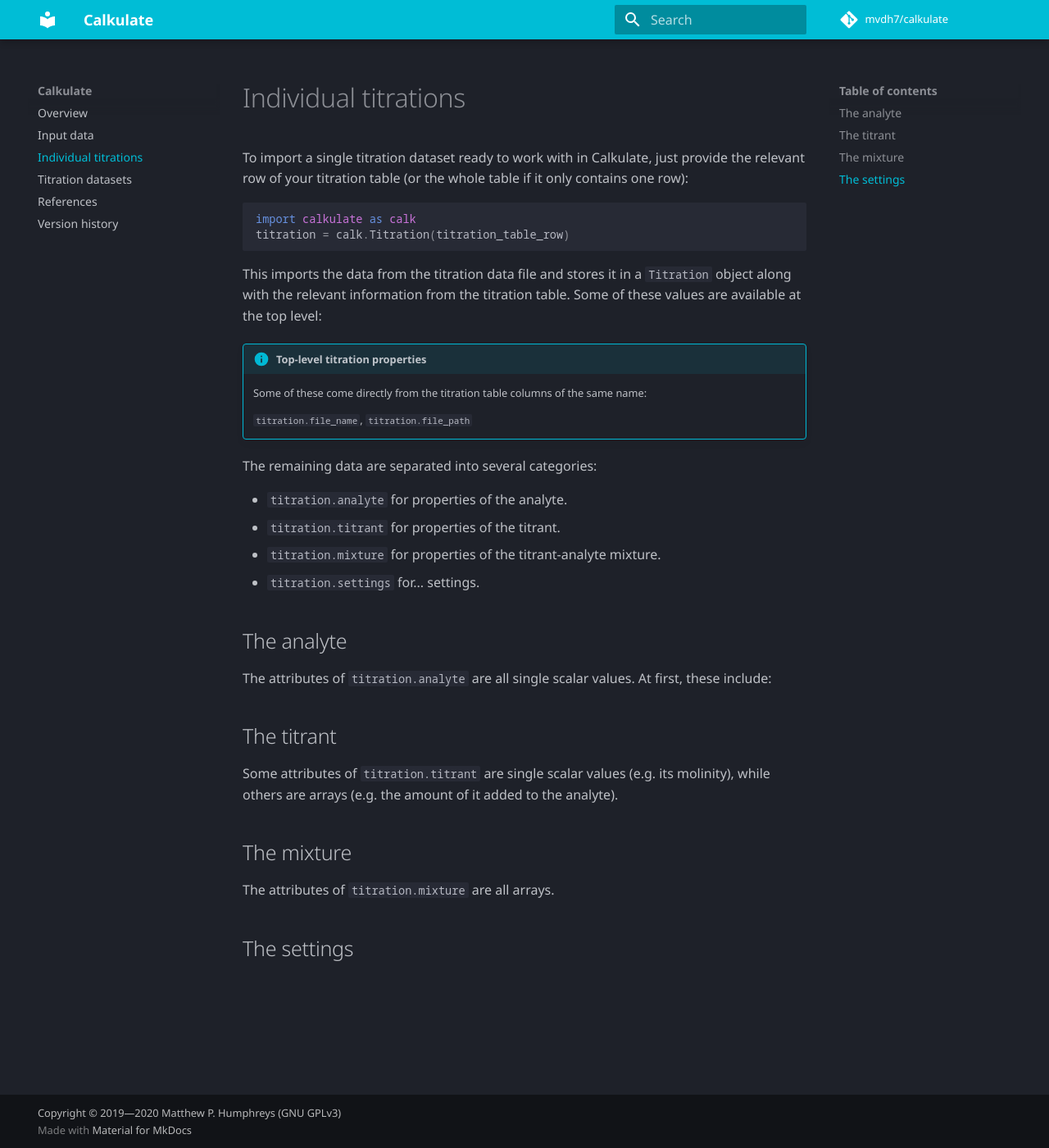
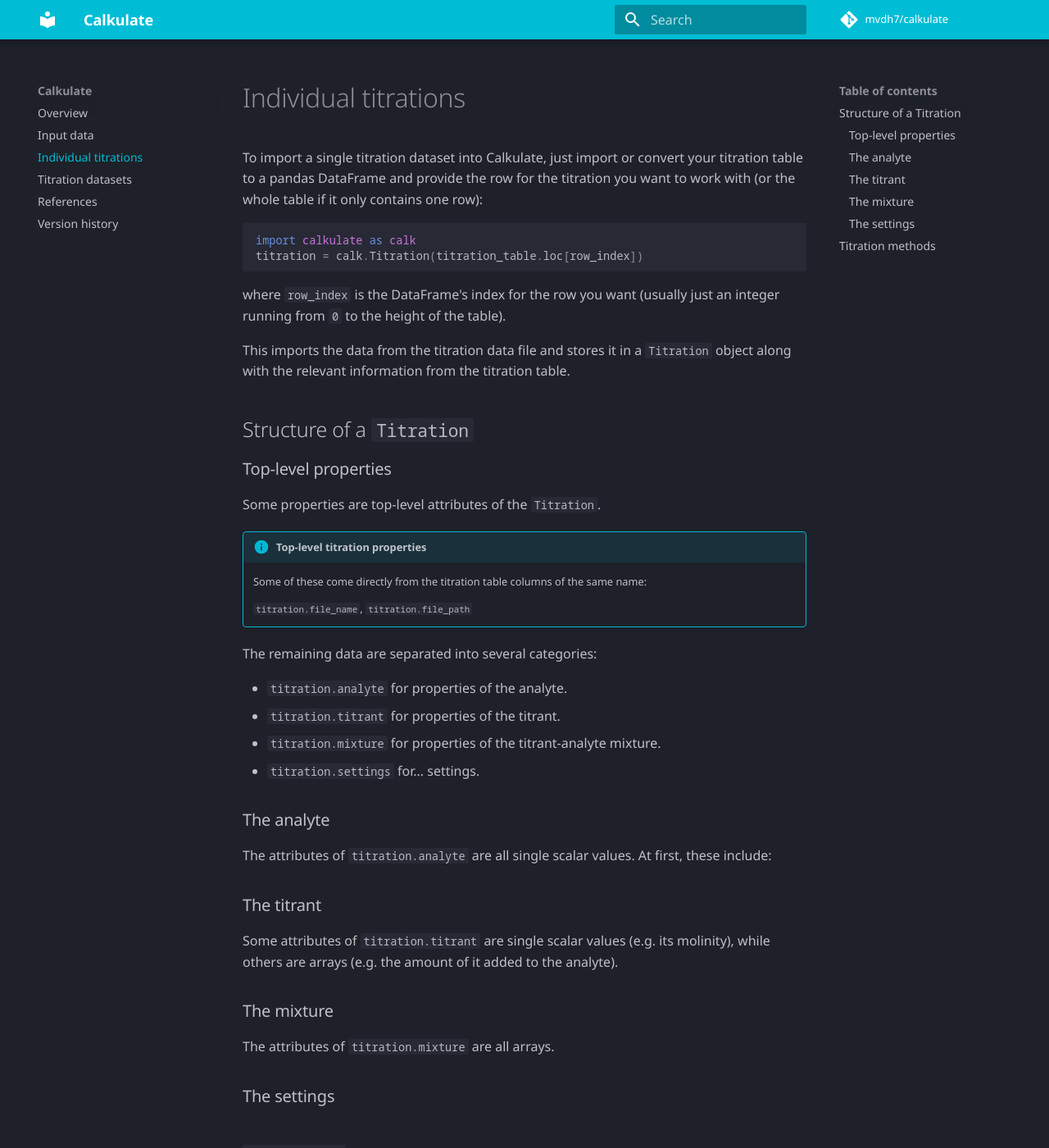
Before and after one commit to mvdh7/calkulate, an MkDocs documentation site: the page built from docs/titrations.md, in a window 1280 px wide and 1400 px high. Shown: the whole window at 82% size. Built offline with MkDocs 1.6.1 and Material for MkDocs 9.7.7, drawn with Linux system fonts in a browser that asks for light colours; comment, search, counter and statistics services are not loaded.

Commit message:
Update titrations.md

```diff
--- a/docs/titrations.md
+++ b/docs/titrations.md
@@ -1,12 +1,20 @@
 # Individual titrations
 
-To import a single titration dataset ready to work with in Calkulate, just provide the relevant row of your titration table (or the whole table if it only contains one row):
+To import a single titration dataset into Calkulate, just import or convert your titration table to a pandas DataFrame and provide the row for the titration you want to work with (or the whole table if it only contains one row):
 
     :::python
     import calkulate as calk
-    titration = calk.Titration(titration_table_row)
+    titration = calk.Titration(titration_table.loc[row_index])
 
-This imports the data from the titration data file and stores it in a `Titration` object along with the relevant information from the titration table.  Some of these values are available at the top level:
+where `row_index` is the DataFrame's index for the row you want (usually just an integer running from `0` to the height of the table).
+
+This imports the data from the titration data file and stores it in a `Titration` object along with the relevant information from the titration table.
+
+## Structure of a `Titration`
+
+### Top-level properties
+
+Some properties are top-level attributes of the `Titration`.
 
 !!! info "Top-level titration properties"
 
@@ -21,18 +29,21 @@
   * `titration.mixture` for properties of the titrant-analyte mixture.
   * `titration.settings` for... settings.
 
-## The analyte
+### The analyte
 
 The attributes of `titration.analyte` are all single scalar values.  At first, these include:
 
 
 
-## The titrant
+### The titrant
 
 Some attributes of `titration.titrant` are single scalar values (e.g. its molinity), while others are arrays (e.g. the amount of it added to the analyte).
 
-## The mixture
+### The mixture
 
 The attributes of `titration.mixture` are all arrays.
 
-## The settings
+### The settings
+
+
+## `Titration` methods
```
